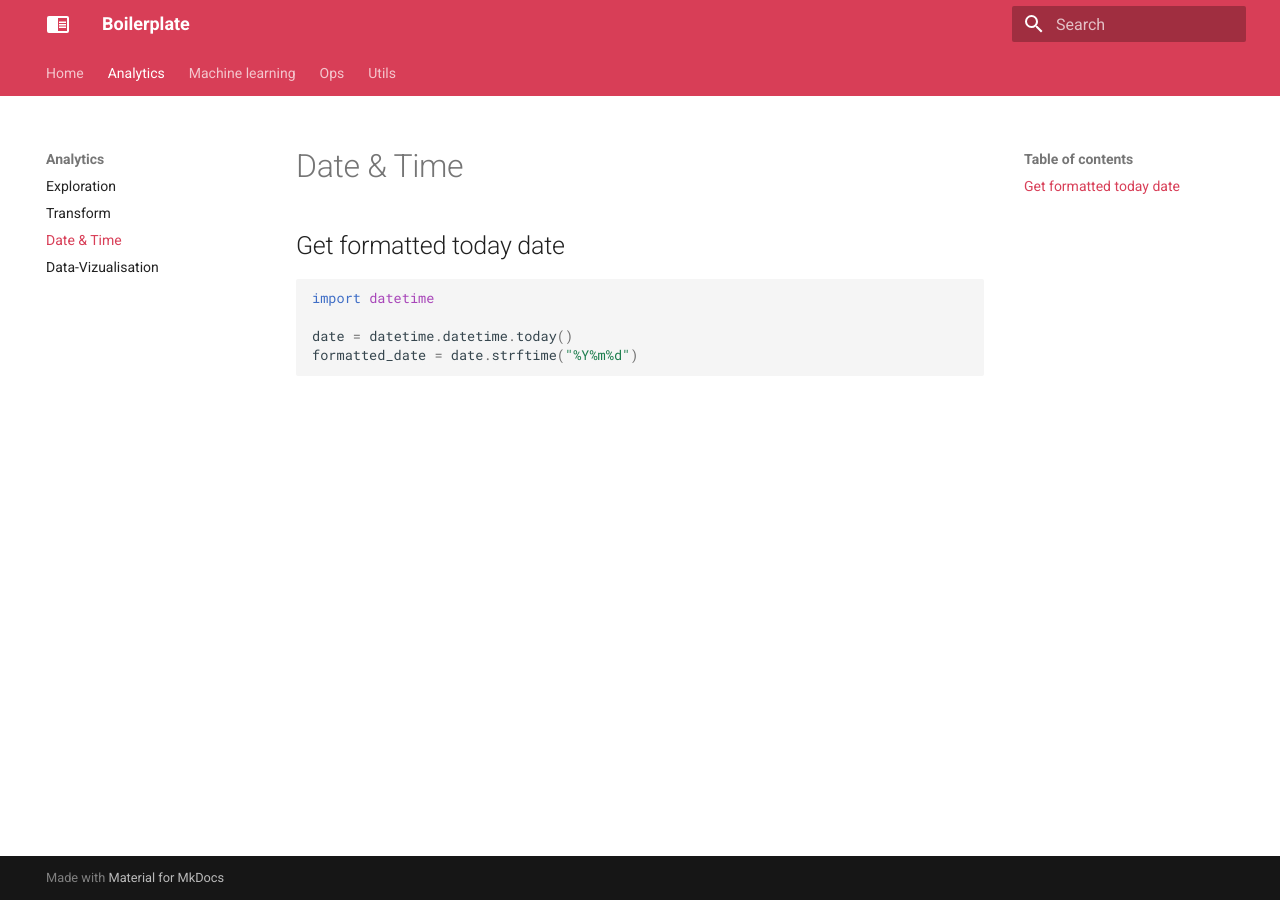
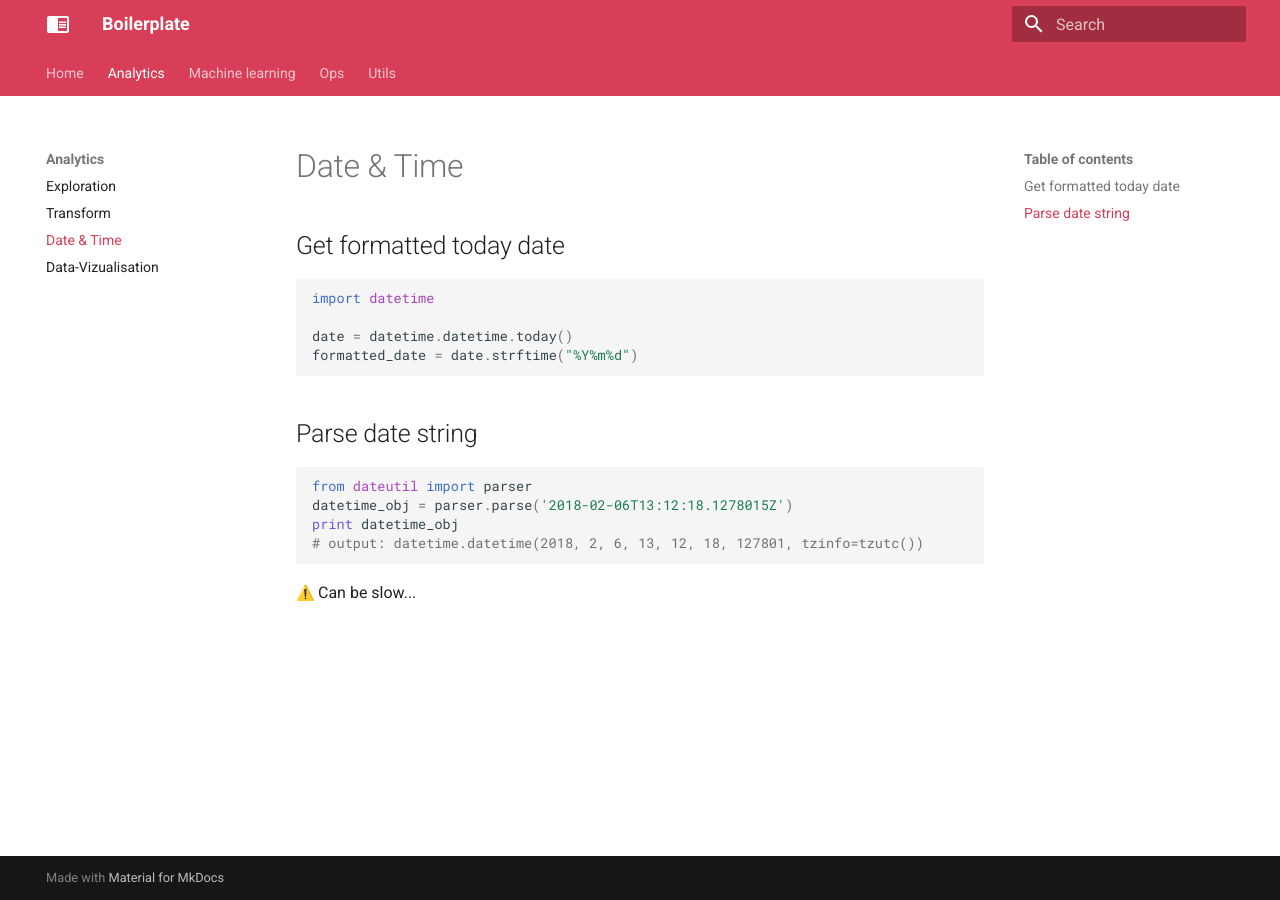
Before and after one commit to Ben8t/boilerplate, an MkDocs documentation site: the page built from docs/analytics/03-datetime.md, in a window 1280 px wide. Built offline with MkDocs 1.6.1 and Material for MkDocs 9.7.7, drawn with Linux system fonts in a browser that asks for light colours; emoji names are drawn with the system emoji font.

Commit message:
[main] add date string parsing

````diff
--- a/docs/analytics/03-datetime.md
+++ b/docs/analytics/03-datetime.md
@@ -8,3 +8,14 @@ import datetime
 date = datetime.datetime.today()
 formatted_date = date.strftime("%Y%m%d")
 ```
+
+## Parse date string
+
+```python
+from dateutil import parser
+datetime_obj = parser.parse('2018-02-06T13:12:18.1278015Z')
+print datetime_obj
+# output: datetime.datetime(2018, 2, 6, 13, 12, 18, 127801, tzinfo=tzutc())
+```
+
+:warning: Can be slow...
````
